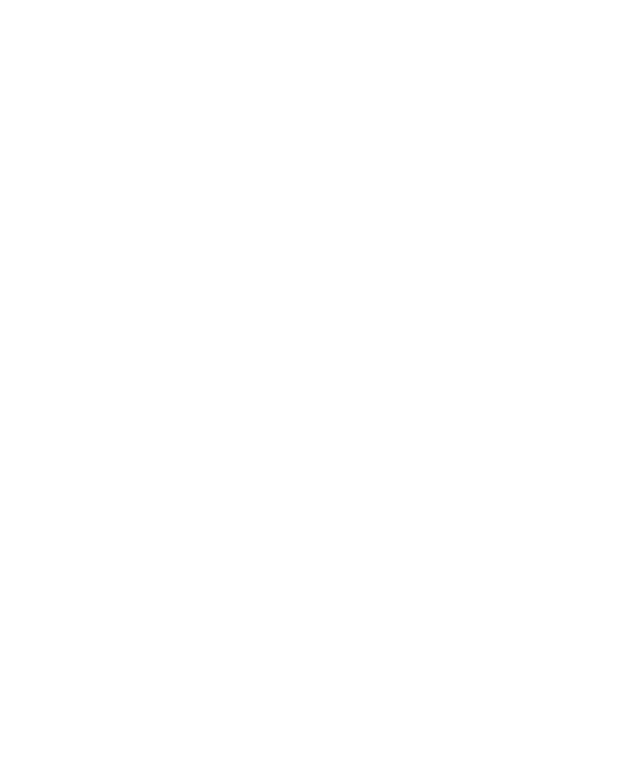
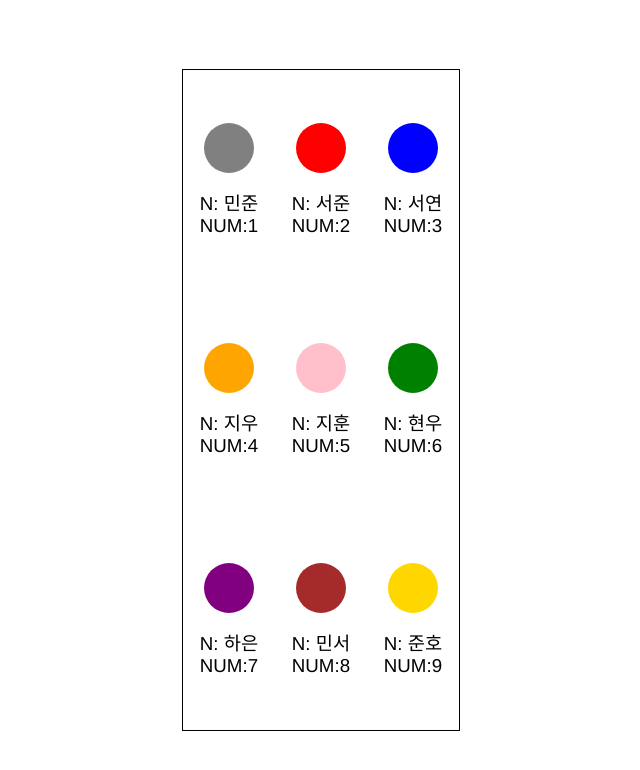
Before and after one commit to SanjeevMidda/idea-card, a React (Create React App) app: page / in a window 1280 px wide. Shown: the top 770 px of the page, without its empty margins (319-959 px from the left). Built offline with nearby package versions, Linux system fonts and the light colour scheme; the HTML template or start-up script is replaced by a standard one.

Commit message:
refactor: mapped userdata from App component and passed into UserData + added styles for UserCard and user container

```diff
--- a/src/App.js
+++ b/src/App.js
@@ -1,7 +1,17 @@
 import "./index.css";
+import { userData } from "/Users/sanjeevmidda/Desktop/idea-card/src/data/userData.jsx";
+import UserCard from "./components/UserCard";
 
 function App() {
-  return <div className="App"></div>;
+  return (
+    <div className="App">
+      <div className="userContainer">
+        {userData.map((user) => {
+          return <UserCard userData={user} />;
+        })}
+      </div>
+    </div>
+  );
 }
 
 export default App;
--- a/src/components/UserCard.jsx
+++ b/src/components/UserCard.jsx
@@ -1,31 +1,22 @@
 import React from "react";
-import { userData } from "../data/userData";
 
-const UserCard = () => {
-  console.log(userData);
-
+const UserCard = ({ userData }) => {
   return (
     <div className="userCard">
-      {userData.map((user) => {
-        return (
-          <>
       <div
         className="circle"
-              style={{ backgroundColor: `${user.color}` }}
-              key={user.number}
+        style={{ backgroundColor: `${userData.color}` }}
+        key={userData.number}
       ></div>
       <div className="userInfo">
         <h3>
-                <span>name:</span> {user.name}
+          <span>N:</span> {userData.name}
         </h3>
         <h3>
-                <span>no:</span>
-                {user.number}
+          <span>NUM:</span>
+          {userData.number}
         </h3>
       </div>
-          </>
-        );
-      })}
     </div>
   );
 };
--- a/src/index.css
+++ b/src/index.css
@@ -10,3 +10,37 @@
   align-items: center;
   height: 100dvh;
 }
+
+.circle {
+  width: 50px;
+  height: 50px;
+  border-radius: 50%;
+}
+
+.userContainer {
+  display: flex;
+  flex-wrap: wrap;
+  justify-content: space-around;
+  align-items: center;
+  border: 1px solid black;
+  width: 20dvw;
+  height: 50dvw;
+  gap: 20px;
+  padding: 10px;
+}
+
+.userCard {
+  display: flex;
+  justify-content: center;
+  align-items: center;
+  flex-direction: column;
+  /* border: 1px solid black; */
+}
+
+.userInfo {
+  margin-top: 15px;
+}
+
+span {
+  font-weight: 550;
+}
```
Also changed, not shown: src/index.js (added, +7 -0 lines). Lines whose indentation alone changed are shown as unchanged.
